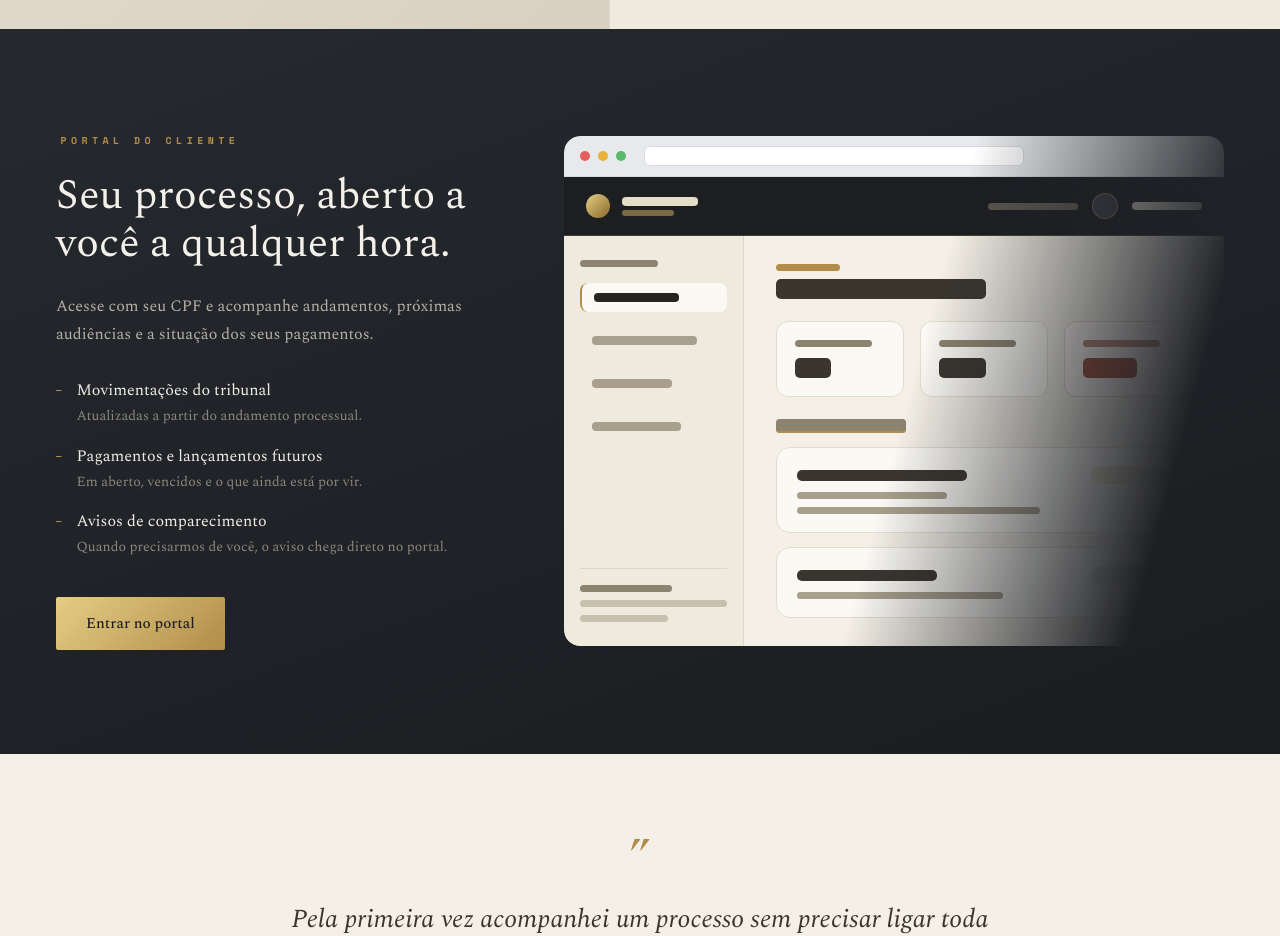
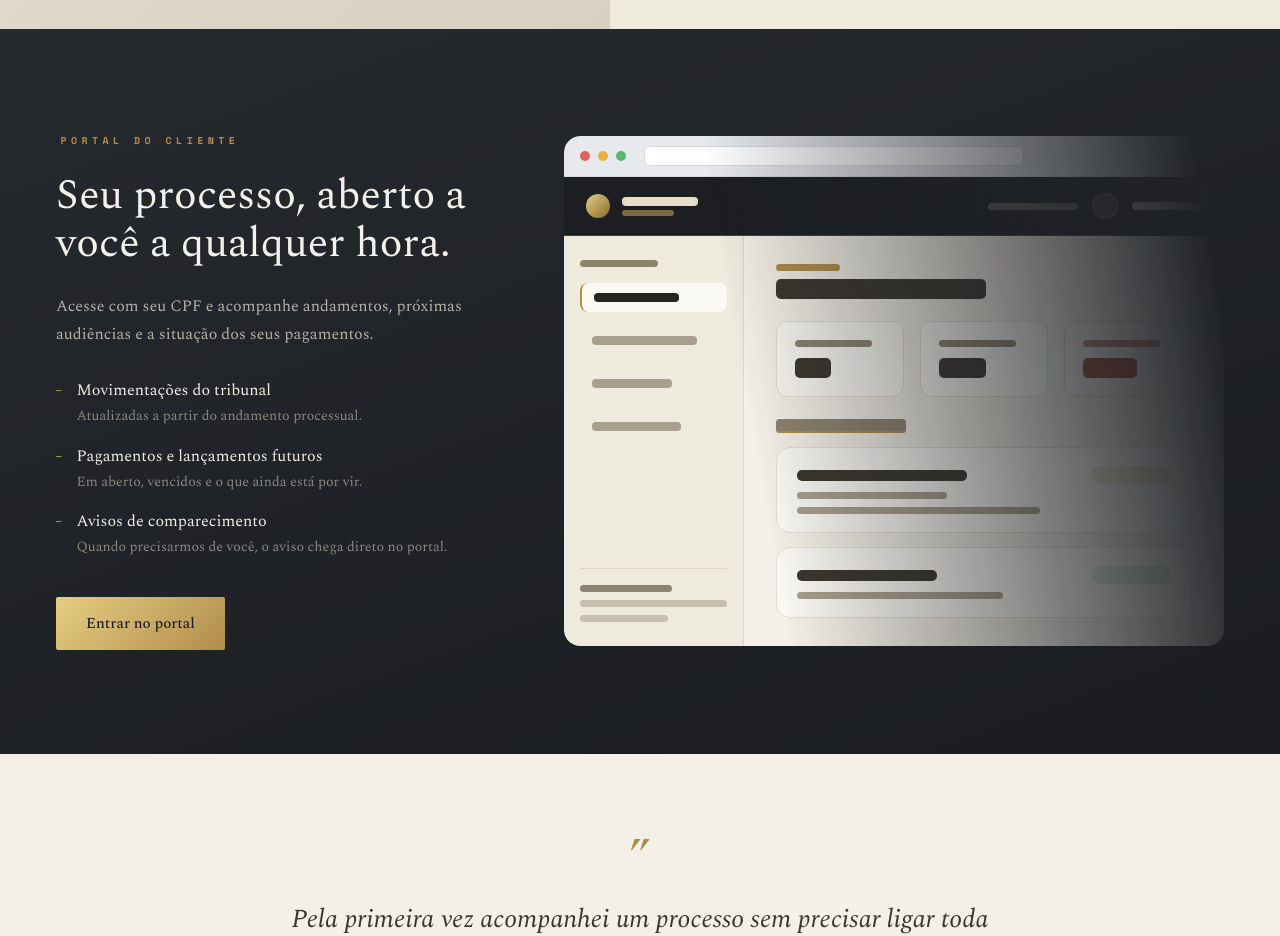
Before and after one commit to POY50N/controlDashboard, a website: page public/index.html in a window 1280 px wide. Shown: the part 2500-3436 px from the top of the page. Drawn offline with nearby package versions, Linux system fonts and the light colour scheme; no server answers.

Commit message:
suaviza o esmaecimento do mockup web e inverte a angulação para -10°
- transição bem mais longa e gradual (antes 52%-88%, agora 30%-96%)
- ângulo do gradiente ajustado de +15° para -10°

```diff
--- a/public/index.html
+++ b/public/index.html
@@ -142,7 +142,7 @@
         </div>
       </div>
       <div style="display:flex;justify-content:flex-end">
-        <div style="width:660px;max-width:100%;border-radius:16px;overflow:hidden;box-shadow:0 24px 60px rgba(0,0,0,.4);-webkit-mask-image:linear-gradient(105deg,#000 0%,#000 52%,transparent 88%);mask-image:linear-gradient(105deg,#000 0%,#000 52%,transparent 88%)">
+        <div style="width:660px;max-width:100%;border-radius:16px;overflow:hidden;box-shadow:0 24px 60px rgba(0,0,0,.4);-webkit-mask-image:linear-gradient(80deg,#000 0%,#000 30%,transparent 96%);mask-image:linear-gradient(80deg,#000 0%,#000 30%,transparent 96%)">
           <div style="display:flex;align-items:center;gap:8px;padding:10px 16px;background:#e7e9ec;border-bottom:1px solid #d7dade">
             <span style="width:10px;height:10px;border-radius:50%;background:#e5605a"></span>
             <span style="width:10px;height:10px;border-radius:50%;background:#e8b13c"></span>
```
